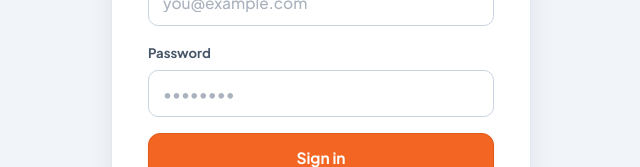
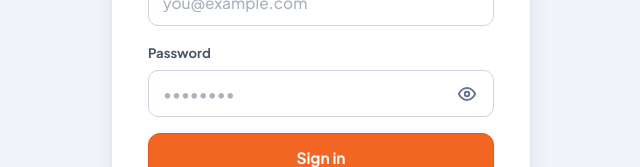
Before and after one commit to reachonpeak/Melbourne-maxi-taxi-service, a Next.js app: page /admin/login in a window 1280 px wide. Shown: the part 349-516 px from the top of the page, without its empty margins (319-959 px from the left). Built offline with nearby package versions, Linux system fonts and the light colour scheme; no server answers.

Commit message:
added the password toggle

```diff
--- a/src/app/admin/admin.css
+++ b/src/app/admin/admin.css
@@ -556,6 +556,32 @@
   gap: 16px;
 }
 
+.password-wrapper {
+  position: relative;
+  display: flex;
+  align-items: center;
+}
+
+.password-toggle-btn {
+  position: absolute;
+  right: 12px;
+  background: none;
+  border: none;
+  cursor: pointer;
+  color: #64748b;
+  display: flex;
+  align-items: center;
+  justify-content: center;
+  padding: 6px;
+  border-radius: 6px;
+  transition: color 0.15s, background-color 0.15s;
+}
+
+.password-toggle-btn:hover {
+  color: #0f172a;
+  background-color: #f1f5f9;
+}
+
 .admin-login-error {
   background: rgba(239,68,68,0.08);
   border: 1px solid rgba(239,68,68,0.2);
--- a/src/app/admin/login/page.jsx
+++ b/src/app/admin/login/page.jsx
@@ -14,6 +14,7 @@ import '../admin.css';
 export default function AdminLoginPage() {
   const [email, setEmail] = useState('');
   const [password, setPassword] = useState('');
+  const [showPassword, setShowPassword] = useState(false);
   const [loading, setLoading] = useState(false);
   const [error, setError] = useState('');
   const router = useRouter();
@@ -84,16 +85,36 @@ export default function AdminLoginPage() {
           </div>
           <div className="field">
             <label htmlFor="adm-password">Password</label>
+            <div className="password-wrapper">
               <input
                 className="control"
                 id="adm-password"
-              type="password"
+                type={showPassword ? 'text' : 'password'}
                 value={password}
                 onChange={(e) => setPassword(e.target.value)}
                 placeholder="••••••••"
                 required
                 autoComplete="current-password"
+                style={{ paddingRight: '40px' }}
               />
+              <button
+                type="button"
+                className="password-toggle-btn"
+                onClick={() => setShowPassword(!showPassword)}
+                aria-label={showPassword ? 'Hide password' : 'Show password'}
+              >
+                {showPassword ? (
+                  <svg viewBox="0 0 24 24" fill="none" stroke="currentColor" strokeWidth="2.5" width="18" height="18">
+                    <path d="M9.88 9.88a3 3 0 1 0 4.24 4.24M10.73 5.08A10.43 10.43 0 0 1 12 5c7 0 10 7 10 7a13.16 13.16 0 0 1-1.67 2.68M6.61 6.61A13.52 13.52 0 0 0 2 12s3 7 10 7a9.74 9.74 0 0 0 5.39-1.61M2 2l20 20" />
+                  </svg>
+                ) : (
+                  <svg viewBox="0 0 24 24" fill="none" stroke="currentColor" strokeWidth="2.5" width="18" height="18">
+                    <path d="M1 12s4-8 11-8 11 8 11 8-4 8-11 8-11-8-11-8z" />
+                    <circle cx="12" cy="12" r="3" />
+                  </svg>
+                )}
+              </button>
+            </div>
           </div>
           {error && <div className="admin-login-error">{error}</div>}
           <button type="submit" className="btn btn-primary btn-block" disabled={loading}>
--- a/src/lib/firebase-client.js
+++ b/src/lib/firebase-client.js
@@ -2,33 +2,18 @@
 import { initializeApp, getApps } from 'firebase/app';
 import { getAuth } from 'firebase/auth';
 
-let _auth = null;
-
-function getFirebaseAuth() {
-  if (_auth) return _auth;
 const config = {
   apiKey: process.env.NEXT_PUBLIC_FIREBASE_API_KEY,
   authDomain: process.env.NEXT_PUBLIC_FIREBASE_AUTH_DOMAIN,
   projectId: process.env.NEXT_PUBLIC_FIREBASE_PROJECT_ID,
   appId: process.env.NEXT_PUBLIC_FIREBASE_APP_ID,
 };
+
 const app = getApps().length ? getApps()[0] : initializeApp(config);
-  _auth = getAuth(app);
-  return _auth;
-}
 
-// Lazy auth object — only initializes on first property access (browser only)
-export const auth = new Proxy({}, {
-  get(_, prop) {
-    return getFirebaseAuth()[prop];
-  },
-  apply(_, thisArg, args) {
-    return getFirebaseAuth().apply(thisArg, args);
-  },
-  has(_, prop) {
-    return Reflect.has(getFirebaseAuth(), prop);
-  },
-  getPrototypeOf(_) {
-    return Object.getPrototypeOf(getFirebaseAuth());
-  },
-});
+/**
+ * Export the real Firebase Auth instance directly.
+ * A Proxy wrapper breaks onAuthStateChanged and other internal
+ * Firebase methods that rely on type-checking the auth object.
+ */
+export const auth = getAuth(app);
```
Also changed, not shown: src/app/admin/(protected)/page.jsx (+9 -2 lines). Lines whose indentation alone changed are shown as unchanged.
